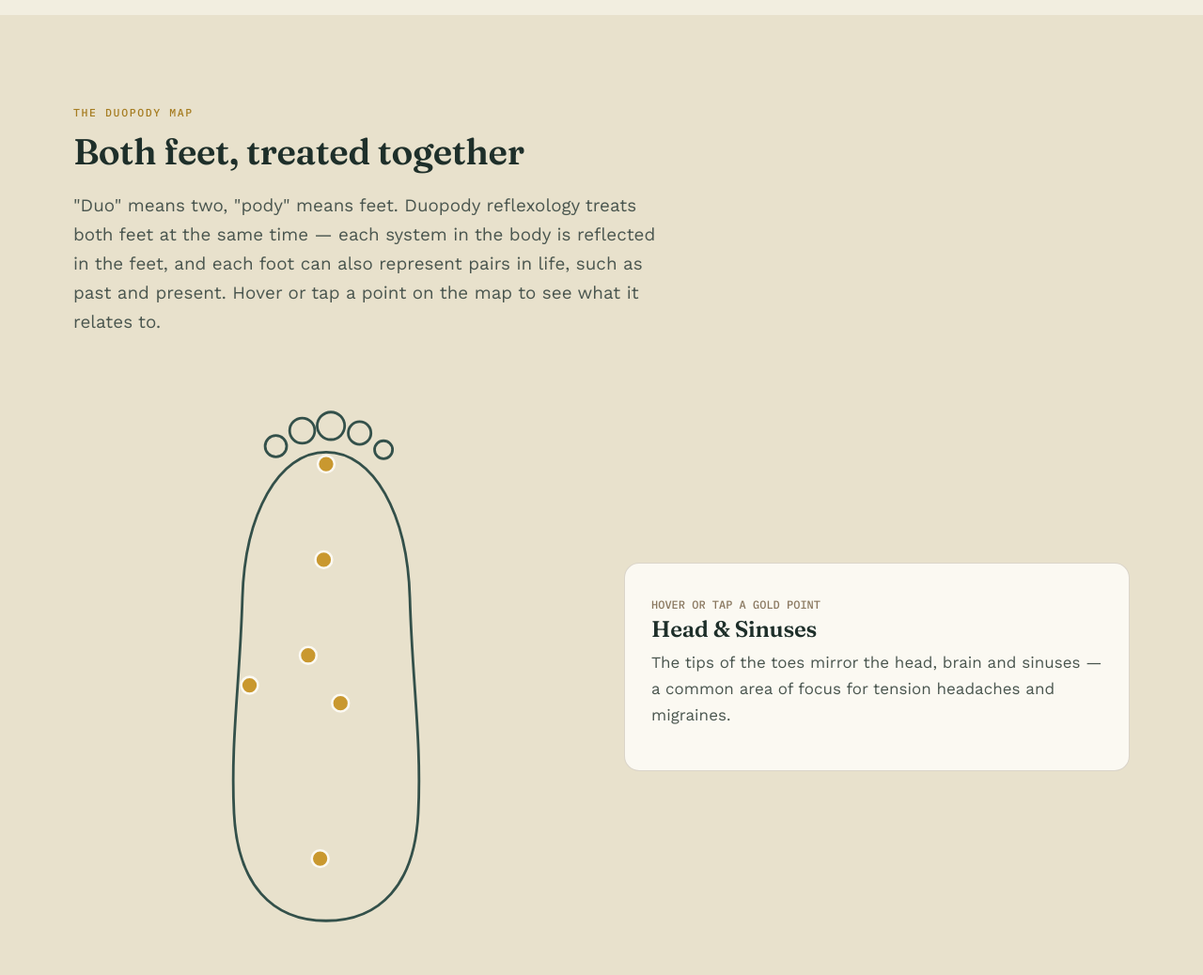
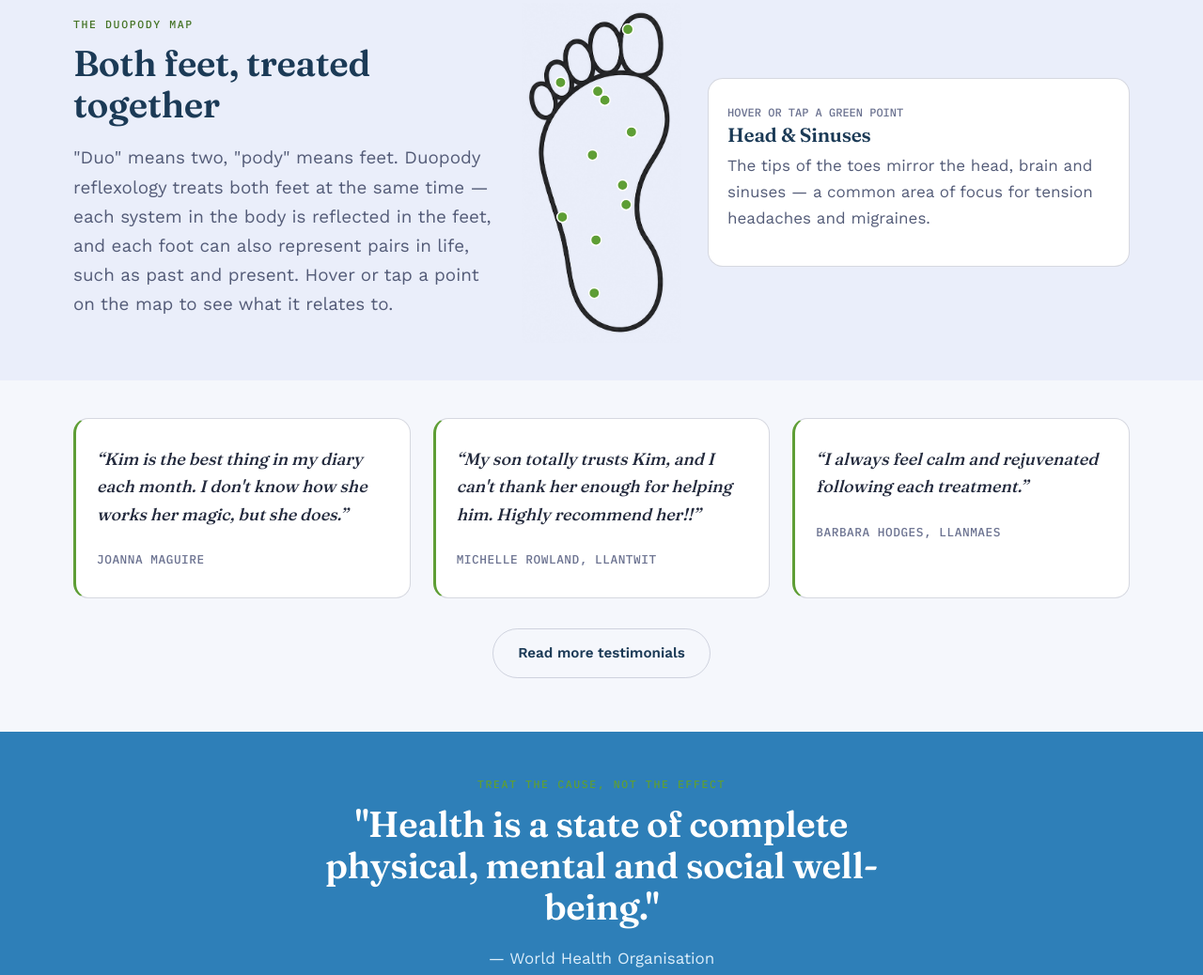
Before and after one commit to kingslandCorp/Valereflex, a website: page site/index.html in a window 1280 px wide. Shown: the part 1610-2648 px from the top of the page at 94% size. Drawn offline with nearby package versions, Linux system fonts and the light colour scheme.

Commit message:
Recover the rebrand/palette work lost to a branch reset
Commit 6f77425 ("Rebrand palette, merge v2 draft edits, add logo mark
and expanded zone map") was made locally at 10:20am today but never
pushed, and was knocked off the main branch ten minutes later by a
reset back to origin's older state. It survived as a dangling commit.

Recovers: the sky-blue/green/lavender v2 palette, 5 real optimized
photos (kim-portrait, feet-sky, feet-treatment, foot-single,
feet-pair) plus a properly-optimized logo-mark.png replacing the 1.5MB
copy used earlier today, the expanded 10-zone interactive foot map
(up from 6), refreshed about.html copy/layout, and a proper white
"halo" treatment behind the logo in the footer/hero instead of this
session's improvised flat white card.

Merged rather than reset onto: today's booking-system script.js
additions (kept, only the ZONE_INFO data block was replaced) and the
.notice.cancelled/.pack-credit-banner/.pack-buy-form CSS added for
the booking flow (re-appended on top of the recovered stylesheet).

```diff
--- a/site/index.html
+++ b/site/index.html
@@ -28,17 +28,20 @@
     </div>
     <div class="hero-art">
       <div class="glow"></div>
-      <img src="images/logo-mark.png" alt="Vale Reflexology" class="hero-logo">
+      <img class="hero-feet hero-logo" src="images/logo-mark.png" alt="Vale Reflexology logo" width="383" height="492">
     </div>
   </div>
 </section>
 
 <section class="section">
   <div class="container">
-    <div class="section-head">
+    <div class="grid-2" style="align-items:center; margin-bottom:48px;">
+      <div class="section-head" style="margin-bottom:0;">
         <span class="eyebrow">Why Reflexology</span>
         <h2>Do you suffer from stress, sleep, digestion or similar health issues?</h2>
         <p class="lede">Reflexology is an ancient holistic therapy that promotes deep relaxation and helps restore your body's natural balance. If you have a specific health concern in mind, a free discovery call is a gentle way to explore how reflexology could help.</p>
+      </div>
+      <img src="images/feet-treatment.jpg" alt="Close-up of a reflexology treatment, working both feet" style="width:100%; height:auto; border-radius:var(--radius); box-shadow:var(--shadow);">
     </div>
     <div class="grid-2">
       <div class="card reveal">
@@ -75,30 +78,30 @@
 
 <section class="section section-alt">
   <div class="container">
-    <div class="section-head">
+    <div class="map-explore">
+      <div class="section-head" style="margin-bottom:0; max-width:none;">
         <span class="eyebrow">The Duopody Map</span>
         <h2>Both feet, treated together</h2>
         <p class="lede">"Duo" means two, "pody" means feet. Duopody reflexology treats both feet at the same time — each system in the body is reflected in the feet, and each foot can also represent pairs in life, such as past and present. Hover or tap a point on the map to see what it relates to.</p>
       </div>
-    <div class="map-explore">
-      <svg viewBox="0 0 220 480" xmlns="http://www.w3.org/2000/svg" style="max-width:280px; margin:0 auto; display:block;">
-        <g class="foot-outline">
-          <path d="M110,60 C150,60 178,112 180,182 C182,252 190,302 187,362 C184,422 155,452 110,452 C65,452 36,422 33,362 C30,302 38,252 40,182 C42,112 70,60 110,60 Z"/>
-          <circle cx="68" cy="55" r="9"/>
-          <circle cx="90" cy="42" r="10.5"/>
-          <circle cx="114" cy="38" r="11.5"/>
-          <circle cx="138" cy="44" r="9.5"/>
-          <circle cx="158" cy="58" r="7.5"/>
-        </g>
-        <circle class="zone-dot" data-zone="head" cx="110" cy="70" tabindex="0" aria-label="Head and sinuses zone"></circle>
-        <circle class="zone-dot" data-zone="chest" cx="108" cy="150" tabindex="0" aria-label="Chest and lungs zone"></circle>
-        <circle class="zone-dot" data-zone="digestion" cx="95" cy="230" tabindex="0" aria-label="Digestive system zone"></circle>
-        <circle class="zone-dot" data-zone="kidneys" cx="122" cy="270" tabindex="0" aria-label="Kidneys and balance zone"></circle>
-        <circle class="zone-dot" data-zone="spine" cx="46" cy="255" tabindex="0" aria-label="Spine and nerves zone"></circle>
-        <circle class="zone-dot" data-zone="hormones" cx="105" cy="400" tabindex="0" aria-label="Hormonal balance zone"></circle>
+      <div class="map-svg-wrap" style="max-width:170px; margin:0 auto; position:relative;">
+        <img src="images/foot-single.png" alt="Outline of a single foot used as a reflexology zone map" width="451" height="960" style="width:100%; height:auto; display:block;">
+        <svg viewBox="0 0 451 960" style="position:absolute; inset:0; width:100%; height:100%;" xmlns="http://www.w3.org/2000/svg">
+          <circle class="zone-dot" data-zone="head" cx="300" cy="75" tabindex="0" aria-label="Head and sinuses zone"></circle>
+          <circle class="zone-dot" data-zone="chest" cx="215" cy="250" tabindex="0" aria-label="Chest and solar plexus zone"></circle>
+          <circle class="zone-dot" data-zone="lung" cx="110" cy="225" tabindex="0" aria-label="Lungs and shoulders zone"></circle>
+          <circle class="zone-dot" data-zone="heart" cx="235" cy="275" tabindex="0" aria-label="Heart zone"></circle>
+          <circle class="zone-dot" data-zone="liver" cx="310" cy="365" tabindex="0" aria-label="Liver and gallbladder zone"></circle>
+          <circle class="zone-dot" data-zone="kidneys" cx="200" cy="430" tabindex="0" aria-label="Kidneys and balance zone"></circle>
+          <circle class="zone-dot" data-zone="digestion" cx="285" cy="515" tabindex="0" aria-label="Stomach and digestive system zone"></circle>
+          <circle class="zone-dot" data-zone="gut" cx="115" cy="605" tabindex="0" aria-label="Large intestine zone"></circle>
+          <circle class="zone-dot" data-zone="spine" cx="295" cy="570" tabindex="0" aria-label="Spine and nerves zone"></circle>
+          <circle class="zone-dot" data-zone="bladder" cx="210" cy="670" tabindex="0" aria-label="Bladder zone"></circle>
+          <circle class="zone-dot" data-zone="hormones" cx="205" cy="820" tabindex="0" aria-label="Hormonal balance zone"></circle>
         </svg>
-      <div class="map-info card">
-        <span class="map-hint">HOVER OR TAP A GOLD POINT</span>
+      </div>
+      <div class="map-info card card-tight">
+        <span class="map-hint">HOVER OR TAP A GREEN POINT</span>
         <h3 class="cond-name">Head &amp; Sinuses</h3>
         <p class="cond-text mt-0">The tips of the toes mirror the head, brain and sinuses — a common area of focus for tension headaches and migraines.</p>
       </div>
--- a/site/script.js
+++ b/site/script.js
@@ -87,8 +87,13 @@ function showToast(msg) {
 /* ---------------- Reflex zone map (signature element) ---------------- */
 const ZONE_INFO = {
   head: { name: 'Head & Sinuses', text: 'The tips of the toes mirror the head, brain and sinuses — a common area of focus for tension headaches and migraines.' },
-  chest: { name: 'Chest & Lungs', text: 'The ball of the foot corresponds to the chest, lungs and shoulders, often worked to ease tightness and support easier breathing.' },
-  digestion: { name: 'Digestive System', text: 'The arch reflects the stomach, liver and intestines — a key area for clients managing IBS or general digestive discomfort.' },
+  chest: { name: 'Chest & Solar Plexus', text: 'The centre of the ball of the foot reflects the chest and solar plexus, often worked to ease tension and encourage a full, relaxed breath.' },
+  lung: { name: 'Lungs & Shoulders', text: 'Just below the toes on the outer edge, this zone reflects the lungs and shoulders, often worked to ease tightness through the chest and upper back.' },
+  heart: { name: 'Heart', text: 'Sitting just inside the lung zone, the heart reflex is linked to circulation and is often included to support a sense of calm.' },
+  liver: { name: 'Liver & Gallbladder', text: 'On the outer sole, this zone reflects the liver and gallbladder, key organs for digestion and the body’s natural detoxification.' },
+  digestion: { name: 'Stomach & Digestive System', text: 'The centre of the arch reflects the stomach and digestive system, a key area for clients managing IBS or general digestive discomfort.' },
+  gut: { name: 'Large Intestine', text: 'Tracing across the midfoot, this zone reflects the large intestine, often worked alongside the stomach zone for digestive support.' },
+  bladder: { name: 'Bladder', text: 'Toward the inner heel, the bladder reflex is linked to fluid balance and is often worked alongside the kidney zone.' },
   kidneys: { name: 'Kidneys & Balance', text: 'The centre of the foot relates to the kidneys and adrenal glands, linked to energy levels and the body\u2019s stress response.' },
   spine: { name: 'Spine & Nerves', text: 'The inner edge of the foot traces the spine, from neck to lower back — useful when working with back and neck pain.' },
   hormones: { name: 'Hormonal Balance', text: 'The ankle area corresponds to the reproductive and hormonal system, often a focus for PMS, cycles and menopause support.' }
--- a/site/styles.css
+++ b/site/styles.css
@@ -1,26 +1,29 @@
 /* ==========================================================================
-   Vale Reflexology — Design Tokens
-   Palette drawn from the Glamorgan Heritage Coast: sea-teal cliffs, limestone
-   shore, driftwood, gorse gold, dog-rose clay.
+   Vale Reflexology — Design Tokens (v2)
+   Palette drawn from the brand itself: the sky-blue of the Vale Reflexology
+   logo, the vibrant green of the plant in Kim's treatment room, and a soft
+   lavender accent (echoed in Kim's own blouse in that same photo).
+   Variable NAMES are unchanged from v1 so every component/inline var()
+   reference keeps working — only the underlying values changed.
    Display: Fraunces (soft, hand-carved warmth) · Body: Work Sans (clear, calm)
    Utility: IBM Plex Mono (clinical precision — durations, prices, times)
    ========================================================================== */
 
 :root {
-  --ink: #24302B;
-  --ink-soft: #4A564F;
-  --bg: #F2EEE0;
-  --bg-alt: #E8E1CC;
-  --teal: #33504A;
-  --teal-deep: #1E2F2A;
-  --teal-mist: #DCE6E1;
-  --taupe: #8A7860;
-  --taupe-line: rgba(138, 120, 96, 0.28);
-  --gold: #C9982F;
-  --gold-deep: #A67D22;
-  --rose: #B65C51;
-  --white: #FBF9F2;
-  --shadow: 0 12px 32px -16px rgba(30, 47, 42, 0.28);
+  --ink: #232A3D;
+  --ink-soft: #545C78;
+  --bg: #F5F7FC;
+  --bg-alt: #EAEEFA;
+  --teal: #2E7FB8;
+  --teal-deep: #1B3A56;
+  --teal-mist: #DCEEFB;
+  --taupe: #6B7290;
+  --taupe-line: rgba(107, 114, 144, 0.28);
+  --gold: #5E9E35;
+  --gold-deep: #457426;
+  --rose: #9B7FD4;
+  --white: #FFFFFF;
+  --shadow: 0 12px 32px -16px rgba(27, 58, 86, 0.28);
 
   --font-display: "Fraunces", "Iowan Old Style", serif;
   --font-body: "Work Sans", "Segoe UI", sans-serif;
@@ -78,7 +81,7 @@ a { color: var(--teal); }
   padding: 0 28px;
 }
 
-.section { padding: 88px 0; }
+.section { padding: 40px 0; }
 .section-alt { background: var(--bg-alt); }
 .section-teal { background: var(--teal); color: var(--teal-mist); }
 .section-teal h2, .section-teal h3 { color: var(--white); }
@@ -134,7 +137,8 @@ a { color: var(--teal); }
   gap: 20px;
 }
 .brand { display: flex; align-items: center; gap: 10px; text-decoration: none; }
-.brand svg, .brand-mark { width: 34px; height: 34px; object-fit: contain; }
+.brand svg { width: 34px; height: 34px; }
+.brand img.brand-mark { width: 55px; height: auto; display: block; }
 .brand-text {
   font-family: var(--font-display);
   font-weight: 600;
@@ -167,22 +171,18 @@ a { color: var(--teal); }
 }
 
 /* ---------------- Hero ---------------- */
-.hero { padding: 64px 0 40px; }
+.hero { padding: 29px 0 18px; }
 .hero-grid { display: grid; grid-template-columns: 1.05fr 0.95fr; gap: 56px; align-items: center; }
 .hero h1 { margin-bottom: 0.35em; }
 .hero-actions { display: flex; gap: 14px; flex-wrap: wrap; margin-top: 30px; }
 .hero-note { margin-top: 22px; font-family: var(--font-mono); font-size: 0.78rem; color: var(--taupe); letter-spacing: 0.03em; }
 .hero-art { position: relative; }
 .hero-art .glow {
-  position: absolute; inset: -10%; background: radial-gradient(circle at 50% 45%, rgba(201,152,47,0.28), transparent 65%);
+  position: absolute; inset: -18%; background: radial-gradient(ellipse at 50% 45%, rgba(181,137,42,0.30) 0%, rgba(181,137,42,0.16) 35%, rgba(181,137,42,0.05) 60%, transparent 80%);
   z-index: 0;
 }
-.hero-art svg { position: relative; z-index: 1; width: 100%; height: auto; }
-.hero-logo {
-  position: relative; z-index: 1; width: 100%; max-width: 300px; height: auto; display: block; margin: 0 auto;
-  background: var(--white); border-radius: 28px; padding: 36px; box-shadow: 0 18px 40px rgba(26,58,54,0.14);
-  box-sizing: border-box;
-}
+.hero-art svg, .hero-art img.hero-feet { position: relative; z-index: 1; width: 100%; height: auto; }
+.hero-art img.hero-logo { max-width: 62%; margin: 0 auto; display: block; }
 
 @media (max-width: 900px) {
   .hero-grid { grid-template-columns: 1fr; }
@@ -190,22 +190,24 @@ a { color: var(--teal); }
 }
 
 /* ---------------- Foot map / signature element ---------------- */
-.zone-dot { fill: var(--gold); stroke: var(--white); stroke-width: 2; cursor: pointer; r: 7; transition: r 0.15s ease, fill 0.15s ease; }
-.zone-dot:hover, .zone-dot.active { fill: var(--rose); r: 9.5; }
+.zone-dot { fill: var(--gold); stroke: var(--white); stroke-width: 4; cursor: pointer; r: 15; transition: r 0.15s ease, fill 0.15s ease; }
+.zone-dot:hover, .zone-dot.active { fill: var(--rose); r: 20; }
 .foot-outline { fill: none; stroke: var(--teal); stroke-width: 2.2; stroke-linecap: round; stroke-linejoin: round; }
 .foot-outline.soft { stroke: var(--teal-mist); }
 .zone-label { font-family: var(--font-mono); font-size: 11px; fill: var(--teal-deep); }
 .zone-label.light { fill: var(--white); }
 .zone-leader { stroke: var(--taupe); stroke-width: 1; stroke-dasharray: 2 3; }
 
-.map-explore { display: grid; grid-template-columns: 1fr 1fr; gap: 48px; align-items: center; }
-.map-info { min-height: 210px; }
-.map-info .cond-name { font-family: var(--font-display); font-size: 1.5rem; color: var(--teal-deep); margin-bottom: 0.3em; }
+.map-explore { display: grid; grid-template-columns: 1fr auto 1fr; gap: 28px; align-items: center; }
+.map-info { min-height: 150px; }
+.map-info .cond-name { font-family: var(--font-display); font-size: 1.3rem; color: var(--teal-deep); margin-bottom: 0.3em; }
 .map-hint { font-family: var(--font-mono); font-size: 0.75rem; color: var(--taupe); }
-@media (max-width: 900px) { .map-explore { grid-template-columns: 1fr; } }
+@media (max-width: 1100px) { .map-explore { grid-template-columns: 1fr; } }
 
 /* ---------------- Grid / cards ---------------- */
 .grid-2 { display: grid; grid-template-columns: 1fr 1fr; gap: 28px; }
+.media-row { align-items: stretch; }
+.media-row img { width: 100%; height: 100%; object-fit: cover; display: block; }
 .grid-3 { display: grid; grid-template-columns: repeat(3, 1fr); gap: 24px; }
 .grid-4 { display: grid; grid-template-columns: repeat(4, 1fr); gap: 20px; }
 @media (max-width: 900px) { .grid-3, .grid-4 { grid-template-columns: 1fr 1fr; } }
@@ -323,7 +325,16 @@ textarea { resize: vertical; min-height: 100px; }
 .site-footer a:hover { color: var(--gold); }
 .footer-links { list-style: none; margin: 0; padding: 0; display: flex; flex-direction: column; gap: 10px; font-size: 0.92rem; }
 .footer-brand { display: flex; align-items: center; gap: 10px; margin-bottom: 14px; }
-.footer-brand svg, .footer-brand-mark { width: 30px; height: 30px; object-fit: contain; }
+.footer-brand svg { width: 30px; height: 30px; }
+.footer-brand .logo-halo {
+  position: relative; display: flex; align-items: center; justify-content: center;
+  width: 77px; height: 91px; flex: none;
+}
+.footer-brand .logo-halo::before {
+  content: ""; position: absolute; inset: 0; background: var(--white);
+  border-radius: 50%; filter: blur(6px); z-index: 0;
+}
+.footer-brand .logo-halo img.brand-mark { position: relative; z-index: 1; width: 48px; height: auto; display: block; }
 .social-row { display: flex; gap: 12px; margin-top: 16px; }
 .social-row a { width: 36px; height: 36px; border-radius: 50%; border: 1px solid rgba(251,249,242,0.3); display: flex; align-items: center; justify-content: center; }
 .footer-bottom { border-top: 1px solid rgba(251,249,242,0.15); padding-top: 22px; font-size: 0.82rem; color: var(--taupe); display: flex; justify-content: space-between; flex-wrap: wrap; gap: 10px; }
@@ -338,5 +349,5 @@ textarea { resize: vertical; min-height: 100px; }
   html { scroll-behavior: auto; }
 }
 
-.page-hero { padding: 56px 0 20px; }
+.page-hero { padding: 25px 0 9px; }
 .breadcrumb { font-family: var(--font-mono); font-size: 0.78rem; color: var(--taupe); text-transform: uppercase; letter-spacing: 0.06em; }
```
Also changed, not shown: site/about.html (+13 -6 lines), site/footer.html (+1 -1 lines), site/nav.html (+2 -2 lines), site/images/feet-pair.png (added), site/images/feet-sky.jpg (added), site/images/feet-treatment.jpg (added), site/images/foot-single.png (added), site/images/kim-portrait.jpg (added), 1 other file. Lines whose indentation alone changed are shown as unchanged.
